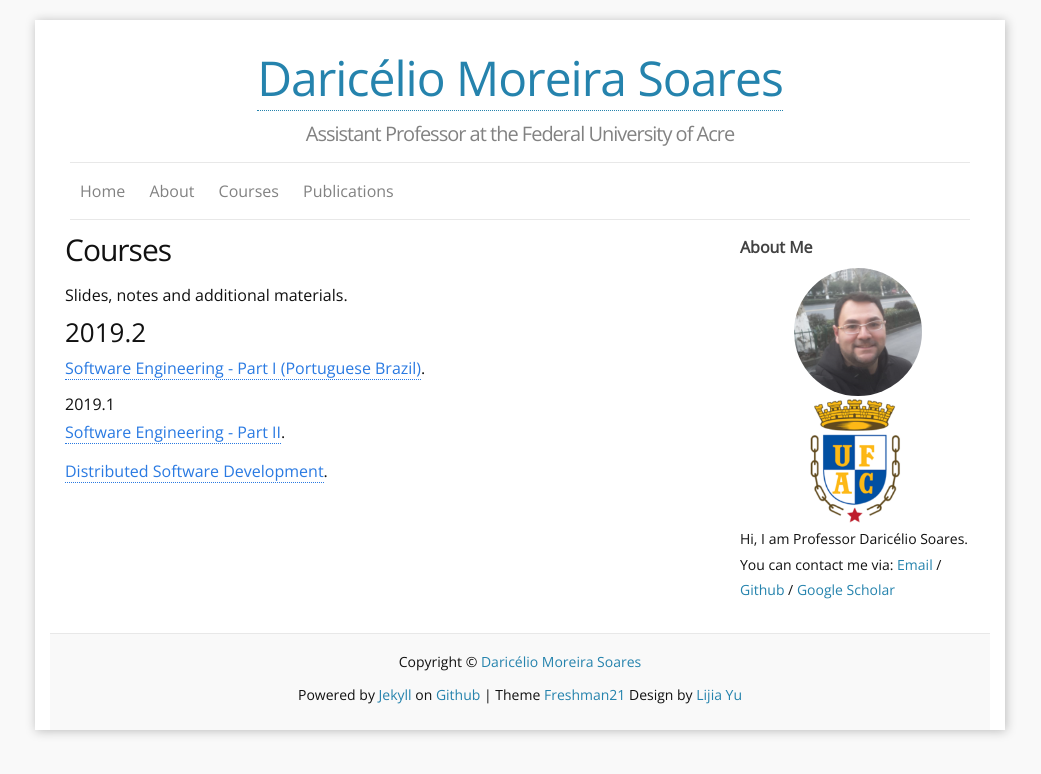
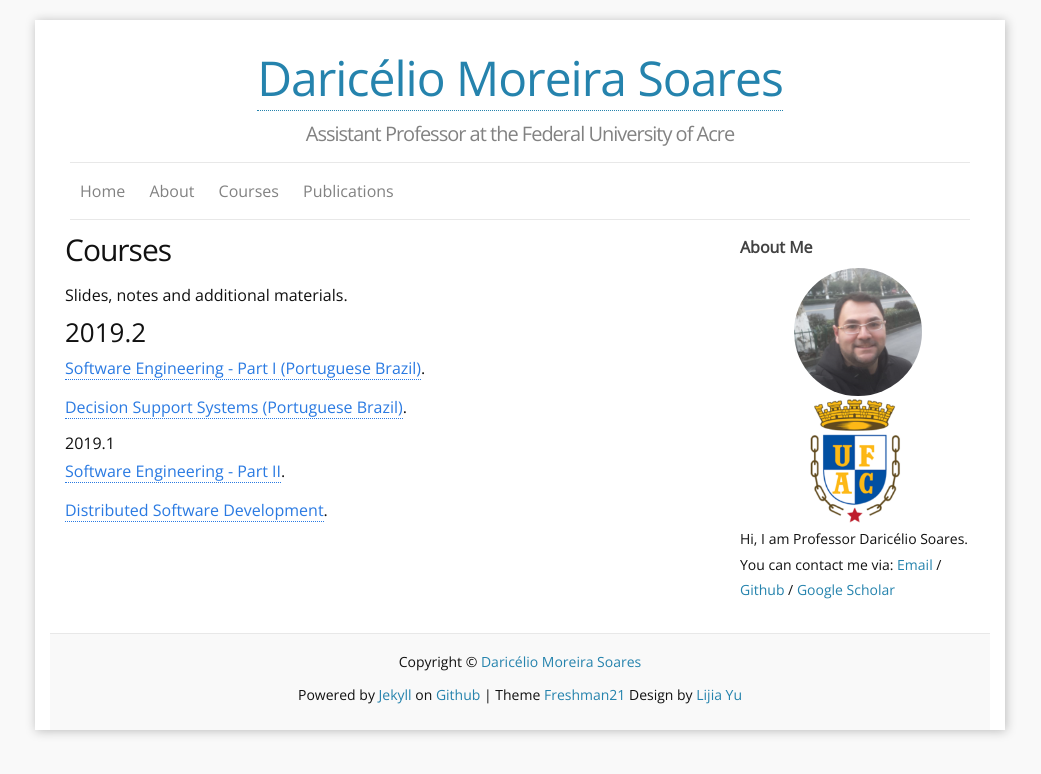
Before and after one commit to daricelio/daricelio.github.io, a Jekyll site: the page built from cc_courses.md, in a window 1280 px wide. Shown: the top 774 px of the page, without its empty margins (120-1161 px from the left). Built offline with Jekyll 4.4.1, drawn with Linux system fonts in a browser that asks for light colours; our own code applies the rules of GitHub Pages for plain Markdown files.

Commit message:
Update cc_courses.md

```diff
--- a/cc_courses.md
+++ b/cc_courses.md
@@ -20,6 +20,7 @@ Slides, notes and additional materials.
 
 
 <p> <a href="https://github.com/daricelio/daricelio.github.io/tree/master/courses/2019.2/SoftwareEngineering1/">Software Engineering - Part I (Portuguese Brazil)</a>. </p>
+<p> <a href="https://github.com/daricelio/daricelio.github.io/tree/master/courses/2019.2/DecisionSupportSystems/">Decision Support Systems (Portuguese Brazil)</a>. </p>
 
 
 
```
